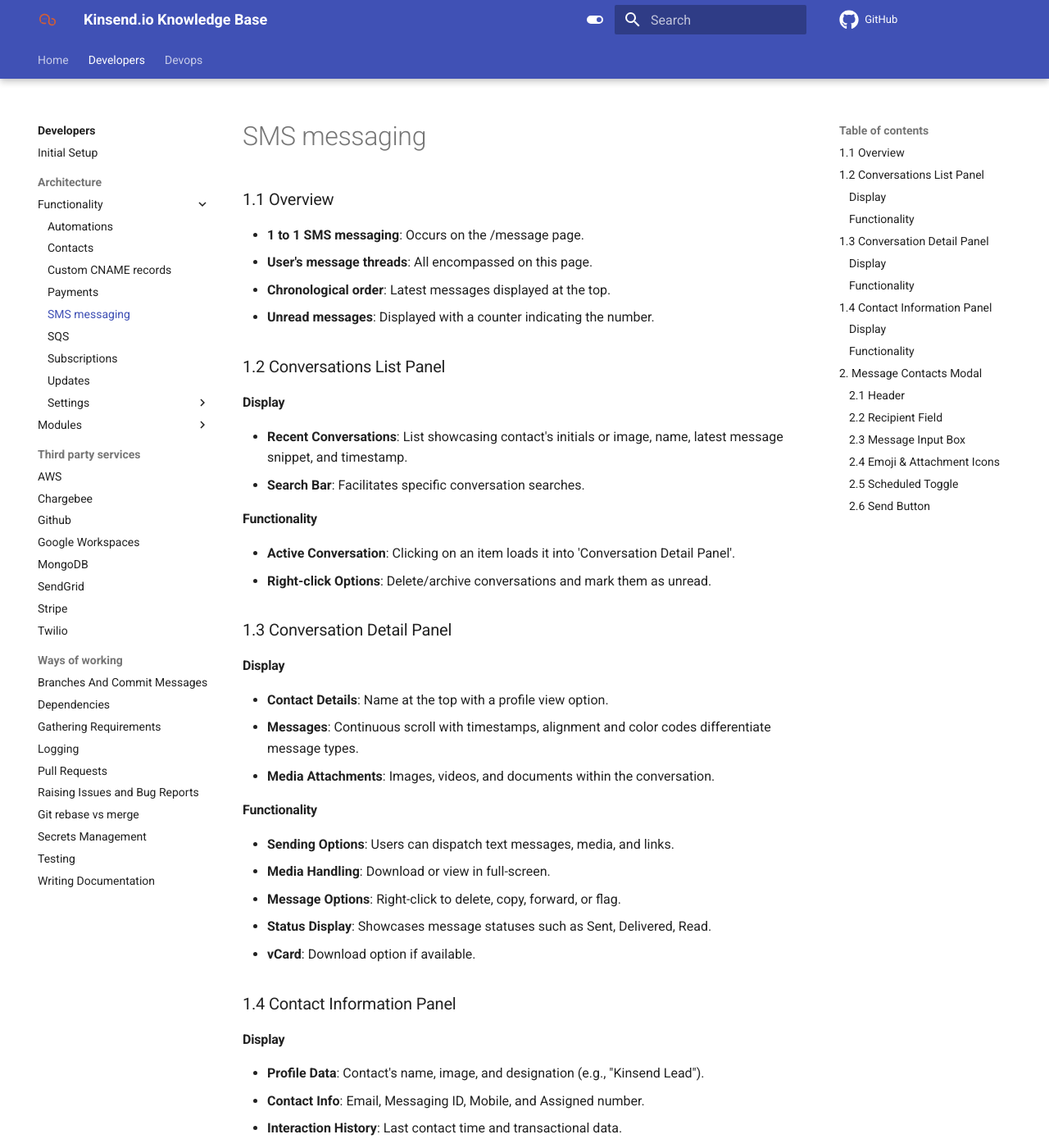
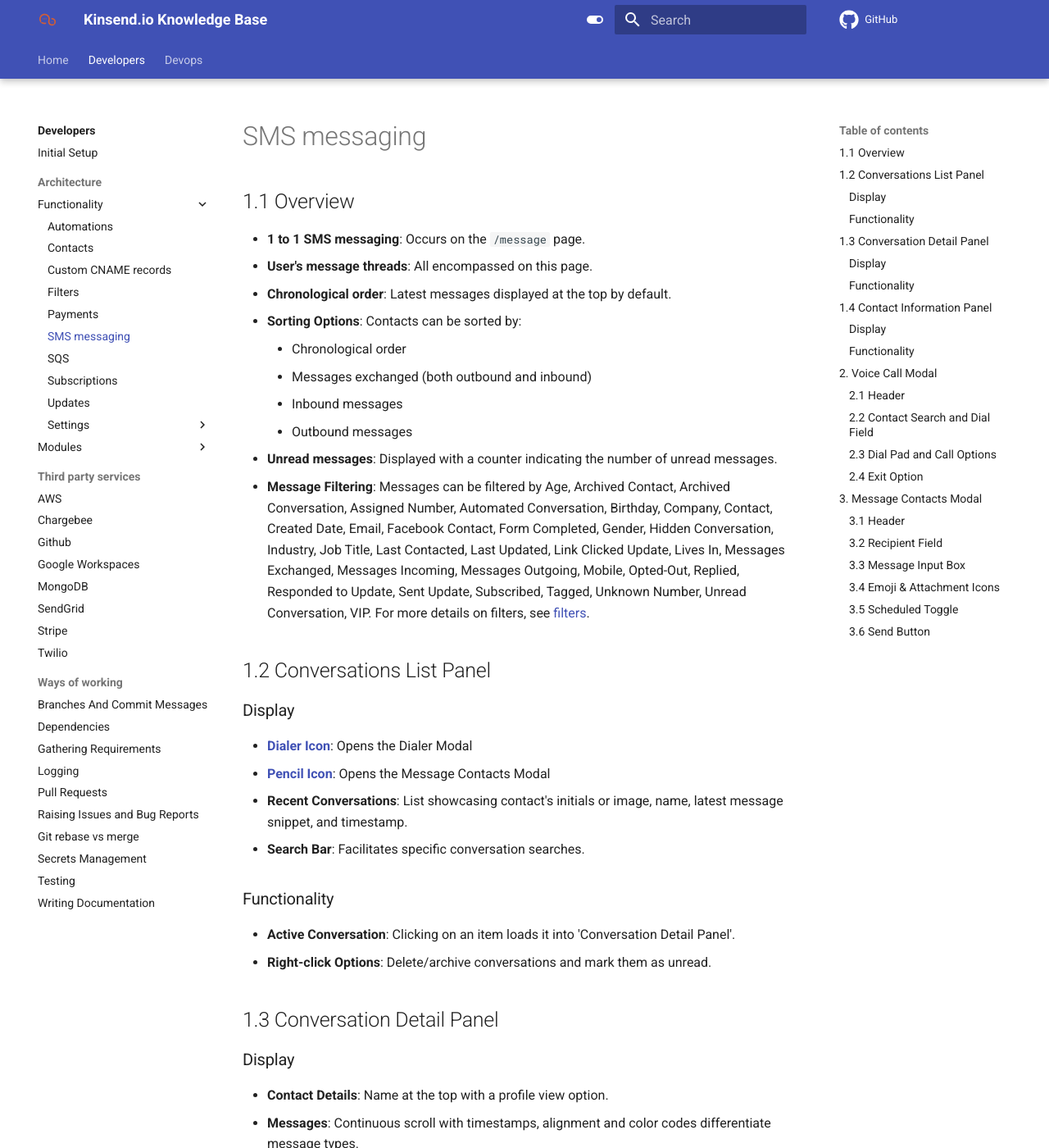
Before and after one commit to kinsend/kinsend-docs, an MkDocs documentation site: the page built from docs/developers/architecture/functionality/sms-messaging.md, in a window 1280 px wide and 1400 px high. Shown: the whole window at 82% size. Built offline with MkDocs 1.6.1 and Material for MkDocs 9.7.7, drawn with Linux system fonts in a browser that asks for light colours; comment, search, counter and statistics services are not loaded; some of the changed text lies outside the part shown.

Commit message:
Additional documentation added to sms messaging

```diff
--- a/docs/developers/architecture/functionality/sms-messaging.md
+++ b/docs/developers/architecture/functionality/sms-messaging.md
@@ -1,83 +1,92 @@
 # SMS messaging
-### 1.1 Overview
+## 1.1 Overview
+- **1 to 1 SMS messaging**: Occurs on the `/message` page.
+- **User's message threads**: All encompassed on this page.
+- **Chronological order**: Latest messages displayed at the top by default.
+- **Sorting Options**: Contacts can be sorted by:
+    - Chronological order
+    - Messages exchanged (both outbound and inbound)
+    - Inbound messages
+    - Outbound messages
+- **Unread messages**: Displayed with a counter indicating the number of unread messages.
+- **Message Filtering**: Messages can be filtered by Age, Archived Contact, Archived Conversation, Assigned Number, Automated Conversation, Birthday, Company, Contact, Created Date, Email, Facebook Contact, Form Completed, Gender, Hidden Conversation, Industry, Job Title, Last Contacted, Last Updated, Link Clicked Update, Lives In, Messages Exchanged, Messages Incoming, Messages Outgoing, Mobile, Opted-Out, Replied, Responded to Update, Sent Update, Subscribed, Tagged, Unknown Number, Unread Conversation, VIP. For more details on filters, see [filters](/developers/architecture/functionality/filters.html).
 
-- **1 to 1 SMS messaging**: Occurs on the /message page.
-- **User's message threads**: All encompassed on this page.
-- **Chronological order**: Latest messages displayed at the top.
-- **Unread messages**: Displayed with a counter indicating the number.
-
-### 1.2 Conversations List Panel
-
-#### Display
-
+## 1.2 Conversations List Panel
+### Display
+- **[Dialer Icon](#2-voice-call-modal)**: Opens the Dialer Modal
+- **[Pencil Icon](#3-message-contacts-modal)**: Opens the Message Contacts Modal
 - **Recent Conversations**: List showcasing contact's initials or image, name, latest message snippet, and timestamp.
 - **Search Bar**: Facilitates specific conversation searches.
 
-#### Functionality
-
+### Functionality
 - **Active Conversation**: Clicking on an item loads it into 'Conversation Detail Panel'.
 - **Right-click Options**: Delete/archive conversations and mark them as unread.
 
-### 1.3 Conversation Detail Panel
-
-#### Display
-
+## 1.3 Conversation Detail Panel
+### Display
 - **Contact Details**: Name at the top with a profile view option.
 - **Messages**: Continuous scroll with timestamps, alignment and color codes differentiate message types.
 - **Media Attachments**: Images, videos, and documents within the conversation.
 
-#### Functionality
-
+### Functionality
 - **Sending Options**: Users can dispatch text messages, media, and links.
 - **Media Handling**: Download or view in full-screen.
 - **Message Options**: Right-click to delete, copy, forward, or flag.
 - **Status Display**: Showcases message statuses such as Sent, Delivered, Read.
 - **vCard**: Download option if available.
 
-### 1.4 Contact Information Panel
-
-#### Display
-
-- **Profile Data**: Contact's name, image, and designation (e.g., "Kinsend Lead").
+## 1.4 Contact Information Panel
+### Display
+- **Profile Data**: Contact's name, image, and tags (e.g., "Kinsend Lead").
 - **Contact Info**: Email, Messaging ID, Mobile, and Assigned number.
 - **Interaction History**: Last contact time and transactional data.
 
-#### Functionality
-
+### Functionality
 - **Direct Options**: Call or message the contact.
 - **Editing**: Update contact details.
 - **Assignment & Tagging**: Delegate contact to another or add tags.
 
 ---
+## 2. Voice Call Modal
+### 2.1 Header
+- **Title**: "Voice Call".
+- **Description**: "Search for the contact you want to call or use the dial pad to dial a number."
 
-## 2. Message Contacts Modal
+### 2.2 Contact Search and Dial Field
+- **Input Box**: Allows users to either search for a contact by name or directly enter a phone number.
+- **Placeholder**: "Find a contact or enter a number".
+- **Dropdown**: Provides suggestions for contacts based on input.
 
-### 2.1 Header
+### 2.3 Dial Pad and Call Options
+- **Dial Pad Icon**: Opens up a numerical dial pad for manual number entry.
+- **Call Button**: Initiates the voice call.
+- **Emoji/Emoticon Button**: Allows users to send emojis or emoticons.
 
+### 2.4 Exit Option
+- **Close Icon**: Positioned at the top-right corner to exit the modal.
+
+---
+## 3. Message Contacts Modal
+### 3.1 Header
 - **Title**: "Message Contacts".
 - **Guide**: "Start a conversation with one or several contacts. To broadcast a message to all of your contacts or a chosen segment, Check Out Updates."
 
-### 2.2 Recipient Field
-
+### 3.2 Recipient Field
 - **Contact Display**: Name and phone number shown.
 - **Deselect Icon**: 'x' option to remove a chosen contact.
 
-### 2.3 Message Input Box
-
+### 3.3 Message Input Box
 - **Placeholder**: "Enter text..."
 - **Character Counter**: E.g., "160".
 
-### 2.4 Emoji & Attachment Icons
-
+### 3.4 Emoji & Attachment Icons
 - **Emoji Picker**: Facilitates emoticon selection.
 - **File Picker**: Attach files to the message.
 
-### 2.5 Scheduled Toggle
-
+### 3.5 Scheduled Toggle
 - **Label**: "Scheduled".
 - **Description**: "SuperPhone will send your message at a future scheduled date."
 
-### 2.6 Send Button
-
+### 3.6 Send Button
 - **Label**: "SEND".
 - **Disabled State**: If no text or recipients are chosen.
```
Also changed, not shown: docs/developers/architecture/functionality/filters.md (added, +1 -0 lines).
